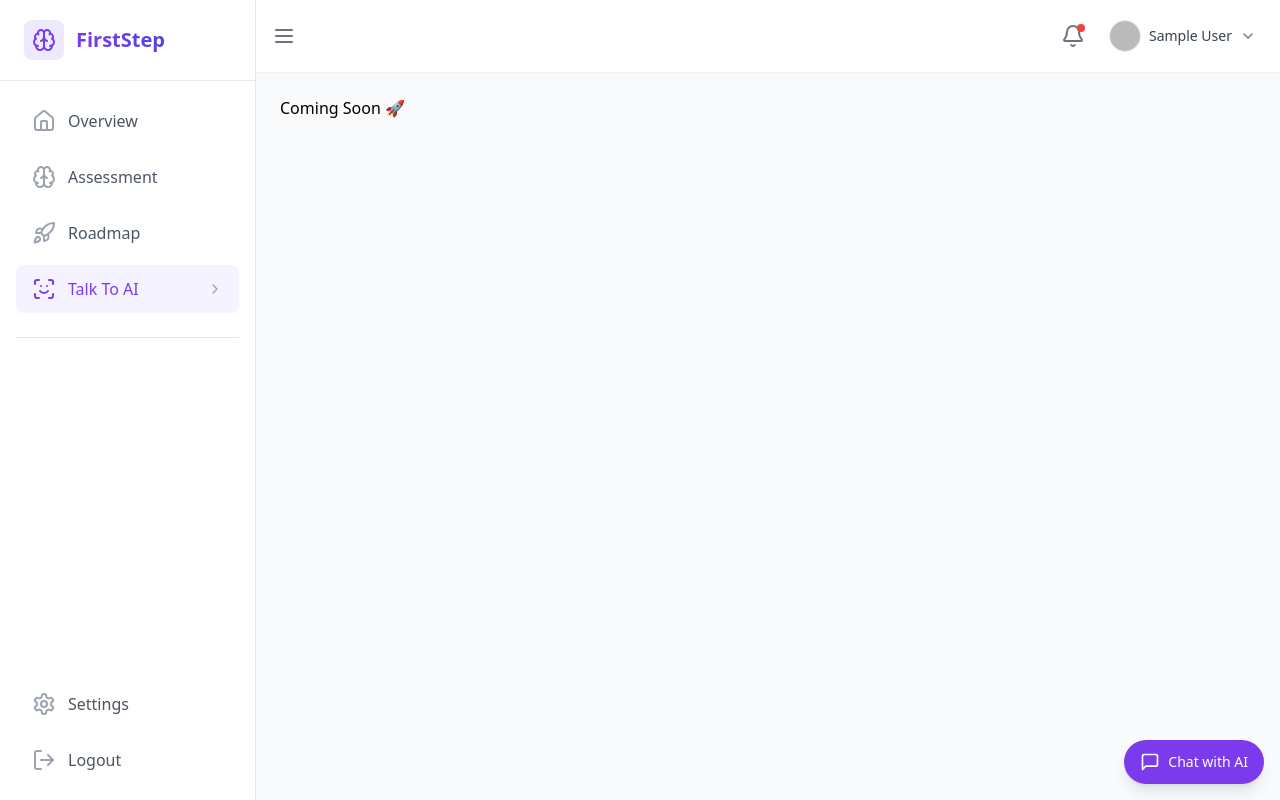
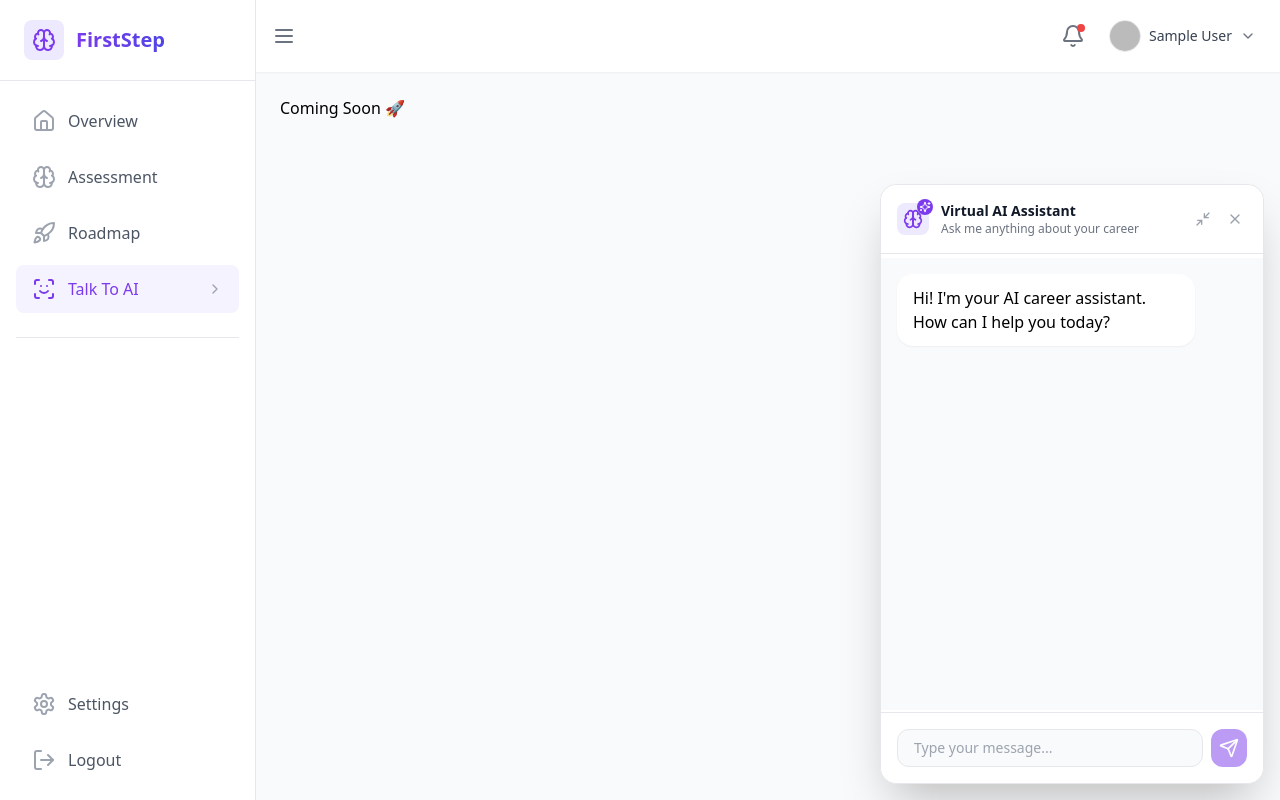
Before and after one commit to rushikesh125/firststep-ai-v1, a Next.js app: page /dashboard/avatar in a window 1280 px wide. Built offline with nearby package versions, Linux system fonts and the light colour scheme; no server answers; sample sign-in values are in the browser's storage.

Commit message:
chatbot popup fixed

```diff
--- a/src/components/layout/DashboardLayout.jsx
+++ b/src/components/layout/DashboardLayout.jsx
@@ -28,7 +28,7 @@ import ChatPopup from './ChatPopup';
 
 const DashboardLayout = ({ children }) => {
   const [isSidebarOpen, setIsSidebarOpen] = useState(true);
-  const [isChatOpen, setIsChatOpen] = useState(false);
+  const [isChatOpen, setIsChatOpen] = useState(true);
   const [isChatMinimized, setIsChatMinimized] = useState(false);
   const user = useSelector(state=>state.user)
 
--- a/src/components/layout/FloatingChatButton.jsx
+++ b/src/components/layout/FloatingChatButton.jsx
@@ -1,4 +1,5 @@
-const { MessageSquare } = require("lucide-react");
+import { MessageSquare } from "lucide-react";
+
 
 // Floating Chat Button Component
 const FloatingChatButton = ({ onClick, isOpen, isMinimized }) => (
```
